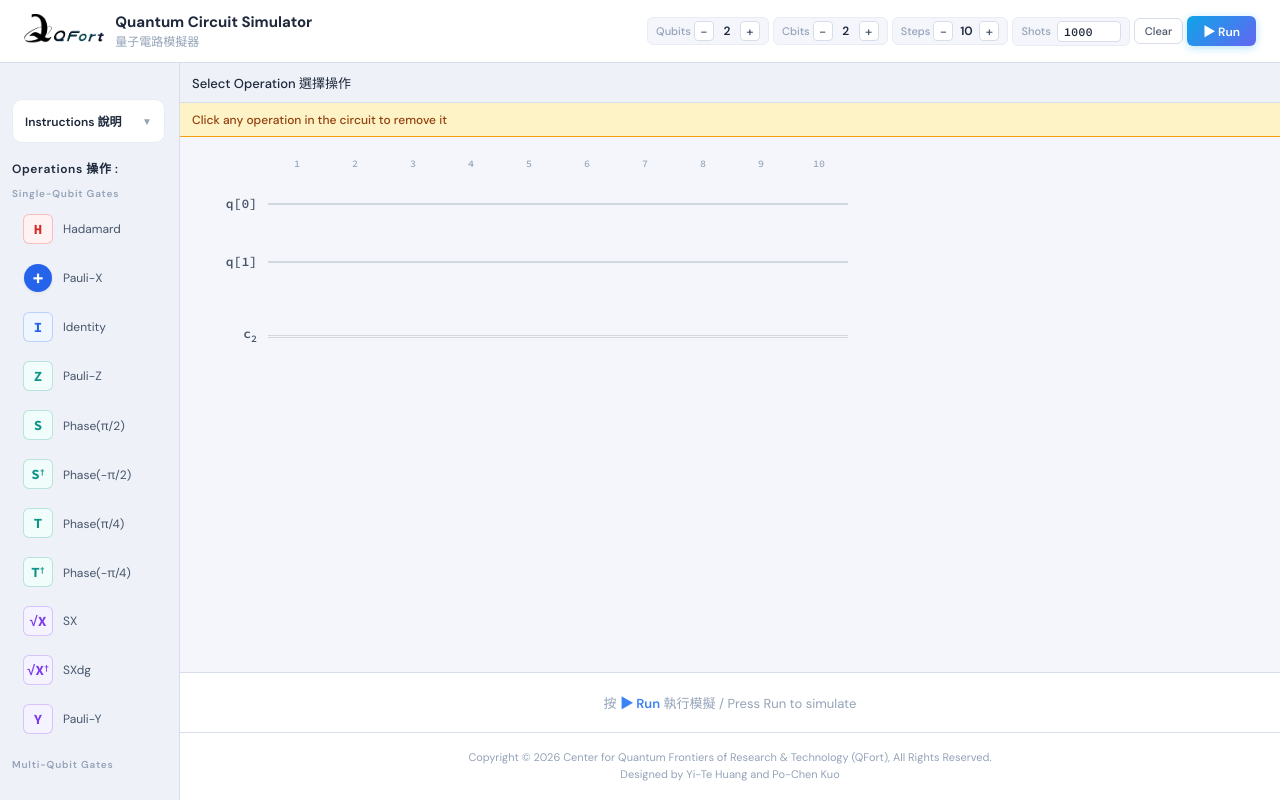
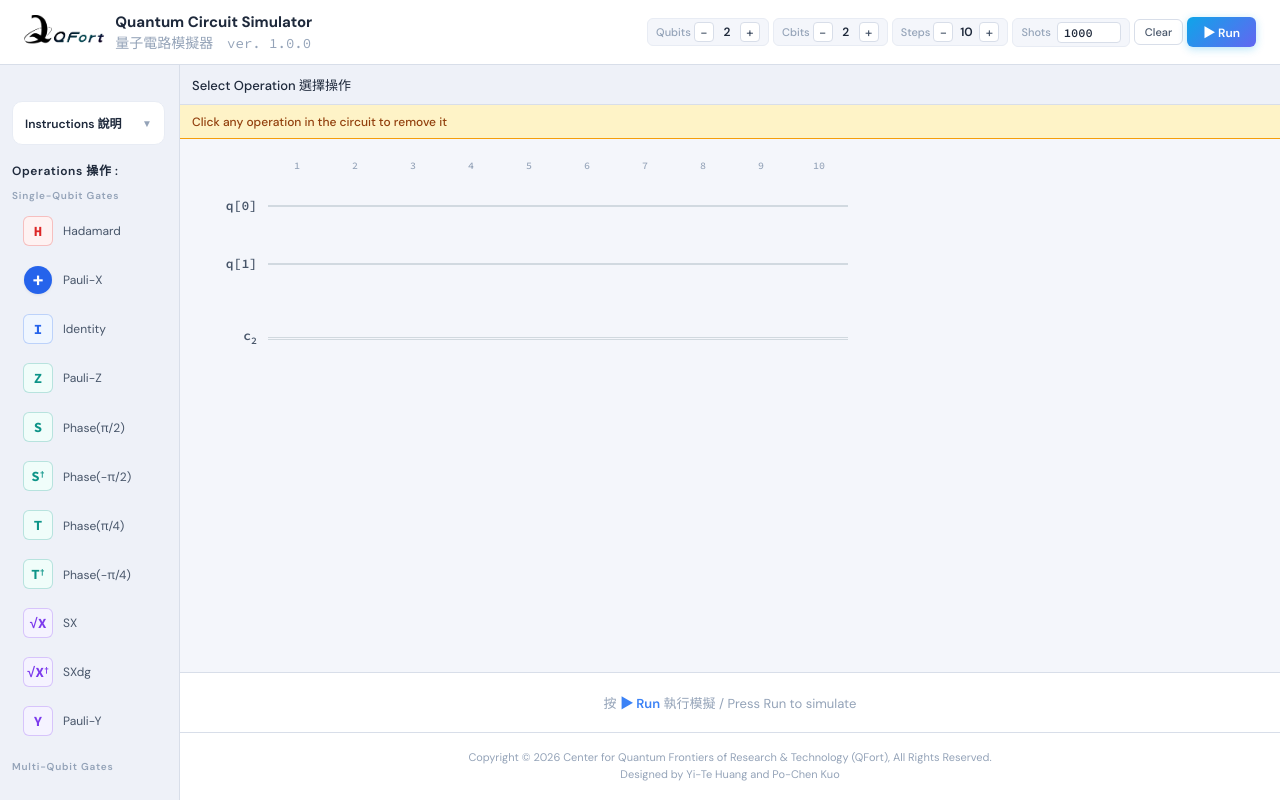
Before and after one commit to NCKU-QFort/QCsimulator, a React (Vite) app: page / in a window 1280 px wide. Built offline with nearby package versions, Linux system fonts and the light colour scheme.

Commit message:
add version control

```diff
--- a/src/components/Header.jsx
+++ b/src/components/Header.jsx
@@ -1,4 +1,5 @@
 import { theme, counterButtonStyle, monospaceFontFamily } from "../utils.js";
+import pkg from "../../package.json";
 
 /**
  * Reusable counter control component: number of qubits, cbits, and steps
@@ -156,8 +157,8 @@ export function Header({ nq, nc, ns, shotsInput, setShotsInput, isShotsValid, ad
           >
             Quantum Circuit Simulator
           </div>
-          <div style={{ fontSize: 12, color: theme.textLight }}>
-            {"量子電路模擬器"}
+          <div style={{ fontSize: 14, color: theme.textLight }}>
+            量子電路模擬器 <span style={{ marginLeft: 10, fontFamily: monospaceFontFamily }}>ver. {pkg.version}</span>
           </div>
         </div>
       </div>
```
Also changed, not shown: 1 other file (tests, documents, lock files or other folders).
